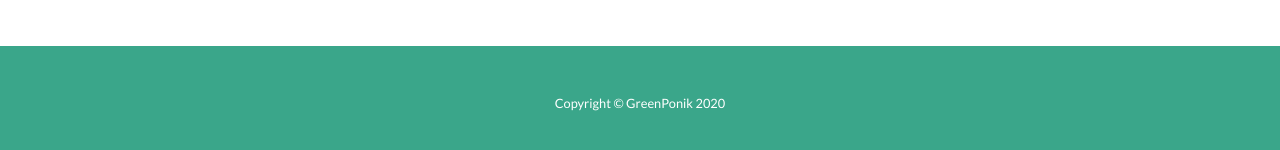
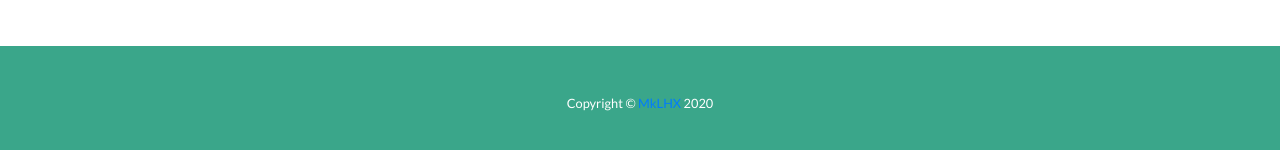
Before and after one commit to lukicdarkoo/rpi-wifi, a Jekyll site: the page docs/index.html, which Jekyll copies as it is, in a window 1280 px wide and 900 px high, scrolled down 1894 px. Shown: the part 739-889 px from the top of the window. Built offline with Jekyll 4.4.1, drawn with Linux system fonts in a browser that asks for light colours.

Commit message:
changes on doc

```diff
--- a/docs/index.html
+++ b/docs/index.html
@@ -182,7 +182,7 @@
   <!-- Footer -->
   <footer class="py-5 bg-blue">
     <div class="container">
-      <p class="m-0 text-center text-white small">Copyright &copy; GreenPonik 2020</p>
+      <p class="m-0 text-center text-white small">Copyright &copy; <a href="https://github.com/MkLHX">MkLHX</a> 2020</p>
     </div>
     <!-- /.container -->
   </footer>
```
